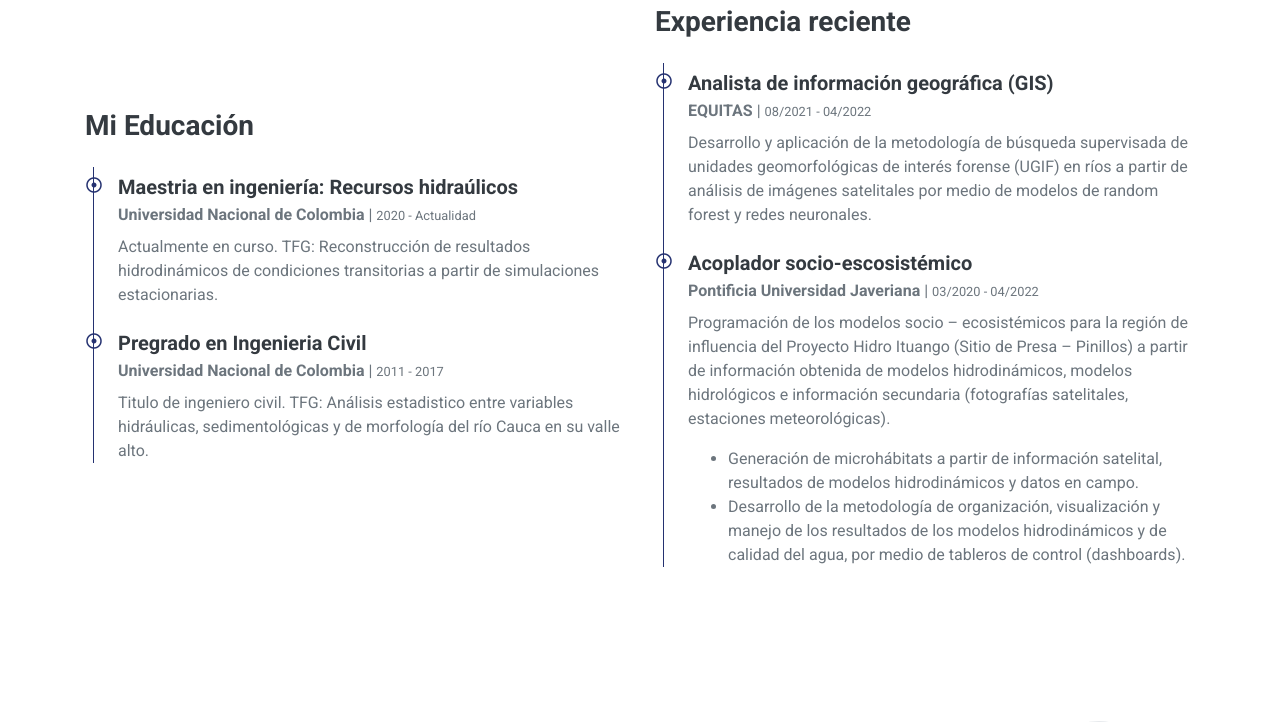
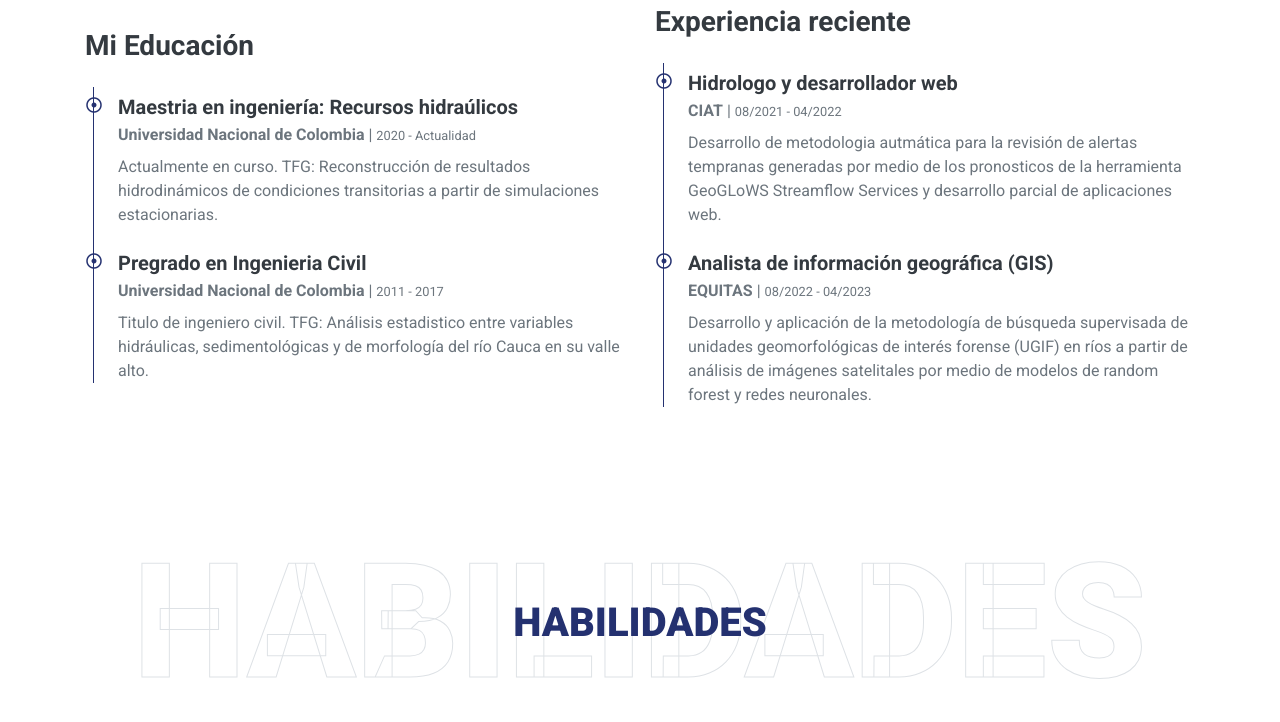
Before and after one commit to jhrodriguezch/jhrodriguezch.github.io, a plain HTML site: page index.html in a window 1280 px wide. Shown: the part 1772-2494 px from the top of the page. Drawn offline with nearby package versions, Linux system fonts and the light colour scheme.

Commit message:
Update 01-2023

```diff
--- a/index.html
+++ b/index.html
@@ -84,7 +84,7 @@
                     <h1 class="typed-text-output d-inline font-weight-lighter text-white"></h1>
                     <div class="typed-text d-none">Ingeniero Civil, Modelador hidráulico, Analista de datos, Pythonist, Desarrollador de software</div>
                     <div class="d-flex align-items-center justify-content-center justify-content-lg-start pt-5">
-						<a href="download/CV_JHR_2022.pdf" download="CV_JHR_V2022.pdf" target="_blank" rel="noopener noreferrer" class="btn btn-outline-light mr-5">Descargar CV</a>
+						<a href="download/CV_JHR_2023.pdf" download="CV_JHR.pdf" target="_blank" rel="noopener noreferrer" class="btn btn-outline-light mr-5">Descargar CV</a>
                         <!-- <button type="button" class="btn-play" data-toggle="modal"
                             data-src="https://www.youtube.com/embed/DWRcNpR6Kdc" data-target="#videoModal">
                             <span></span>
@@ -174,15 +174,24 @@
                 <div class="col-lg-6">
                     <h3 class="mb-4">Experiencia reciente</h3>
                     <div class="border-left border-primary pt-2 pl-4 ml-2">
+						<div class="position-relative mb-4">
+                            <i class="far fa-dot-circle text-primary position-absolute" style="top: 2px; left: -32px;"></i>
+                            <h5 class="font-weight-bold mb-1">Hidrologo y desarrollador web</h5>
+                            <p class="mb-2"><strong>CIAT</strong> | <small>08/2021 - 04/2022</small></p>
+                            <p>Desarrollo de metodologia autmática para la revisión de alertas tempranas
+							   generadas por medio de los pronosticos de la herramienta GeoGLoWS Streamflow Services
+							   y desarrollo parcial de aplicaciones web.</p>
+                        </div>
                         <div class="position-relative mb-4">
                             <i class="far fa-dot-circle text-primary position-absolute" style="top: 2px; left: -32px;"></i>
                             <h5 class="font-weight-bold mb-1">Analista de información geográfica (GIS)</h5>
-                            <p class="mb-2"><strong>EQUITAS</strong> | <small>08/2021 - 04/2022</small></p>
+                            <p class="mb-2"><strong>EQUITAS</strong> | <small>08/2022 - 04/2023</small></p>
                             <p>Desarrollo y aplicación de la metodología de búsqueda
 							supervisada de unidades geomorfológicas de interés forense
 							(UGIF) en ríos a partir de análisis de imágenes satelitales por
 							medio de modelos de random forest y redes neuronales.</p>
                         </div>
+						<!--
                         <div class="position-relative mb-4">
                             <i class="far fa-dot-circle text-primary position-absolute" style="top: 2px; left: -32px;"></i>
                             <h5 class="font-weight-bold mb-1">Acoplador socio-escosistémico</h5>
@@ -193,7 +202,7 @@
 								<li>Desarrollo de la metodología de organización, visualización y manejo de los resultados de los modelos hidrodinámicos y de calidad del agua, por medio de tableros de control (dashboards). </li>
 							</ul>
                         </div>
-                        <!--<div class="position-relative mb-4">
+                        <div class="position-relative mb-4">
                             <i class="far fa-dot-circle text-primary position-absolute" style="top: 2px; left: -32px;"></i>
                             <h5 class="font-weight-bold mb-1">Web Designer</h5>
                             <p class="mb-2"><strong>Soft Company</strong> | <small>2000 - 2050</small></p>
@@ -520,6 +529,14 @@
                             <!-- <span>Profession</span> -->
                         </div>
 
+						<div class="text-center">
+                            <!-- <i class="fa fa-3x fa-quote-left text-primary mb-4"></i> -->
+                            <h4 class="font-weight-light mb-4">Hidrologo y desarrollador web para la generación de alertas tempranas.</h4>
+                            <img class="img-fluid rounded-circle mx-auto mb-3" src="img/ciat_logo.png" style="width: 80px; height: 80px;">
+                            <h5 class="font-weight-bold m-0">CIAT - International center for tropical agriculture</h5>
+                            <!-- <span>Profession</span> -->
+                        </div>
+
                     </div>
                 </div>
             </div>
```
Also changed, not shown: img/ciat_logo.png (added), 1 other file.
